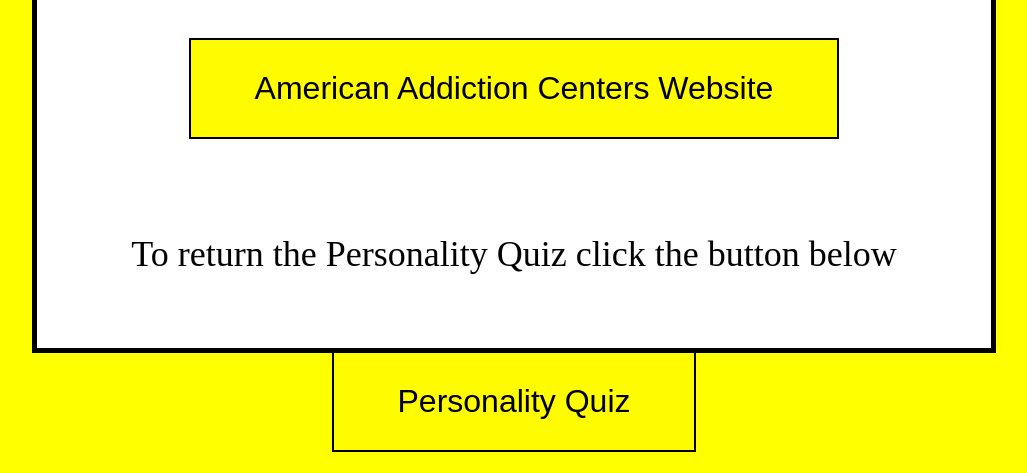
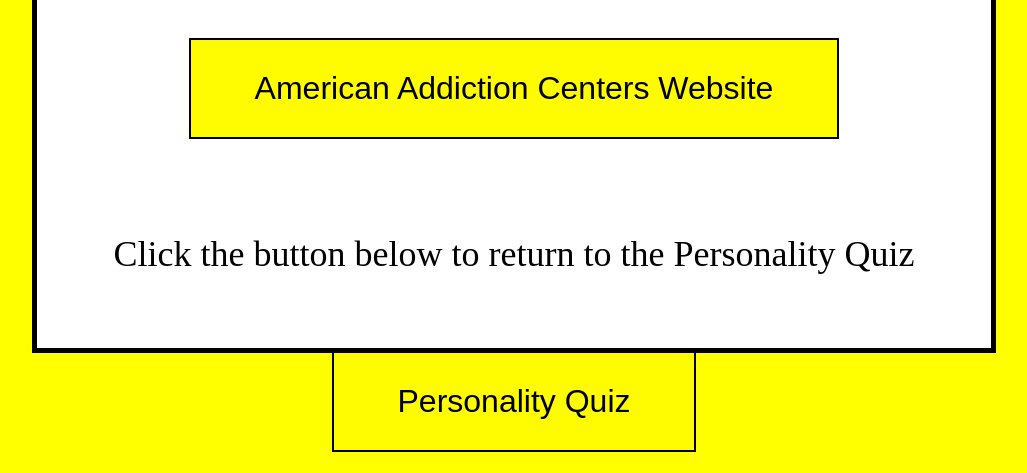
Before and after one commit to AndrewDass1/Personality-Assessment, a Flask app: page /Happy.html in a window 1280 px wide. Shown: the part 1307-1780 px from the top of the page, without its empty margins (126-1153 px from the left). Run offline with Flask 2, Linux system fonts and the light colour scheme.

Commit message:
Update Happy.html

```diff
--- a/templates/Happy.html
+++ b/templates/Happy.html
@@ -68,7 +68,7 @@
     <br>
     <br>
 
-    <p style="font-size: 36;"> To return the Personality Quiz click the button below </p>
+    <p style="font-size: 36;"> Click the button below to return to the Personality Quiz </p>
     <br>
     <br>
 
```
